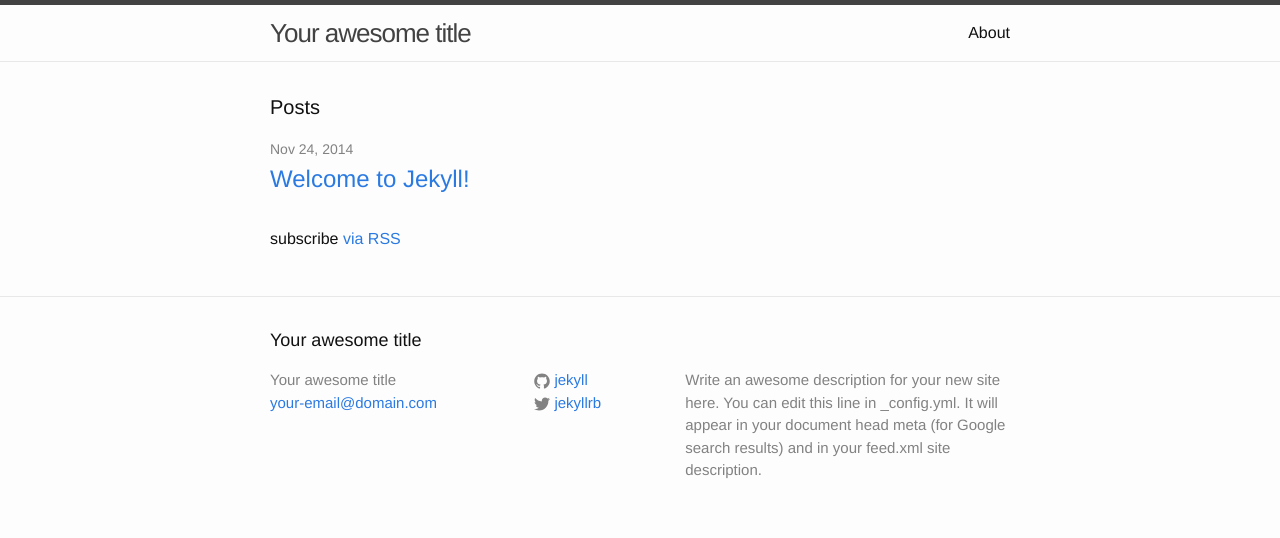
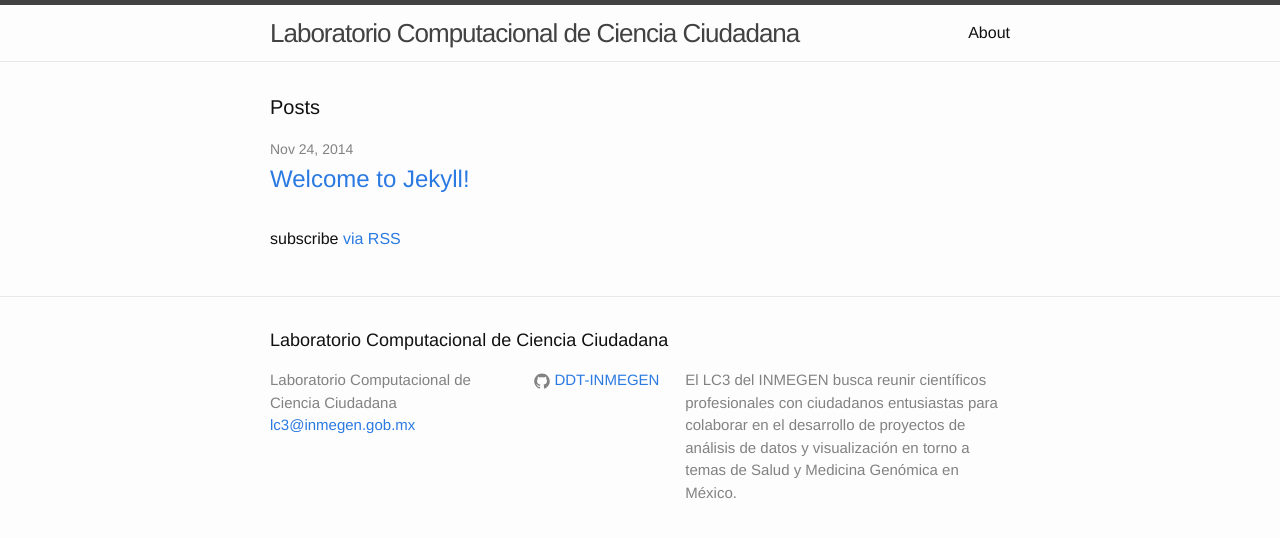
Before and after one commit to LC3-INMEGEN/LC3-INMEGEN.github.io, a Jekyll site: the page built from index.html, in a window 1280 px wide. Shown: the top 538 px of the page. Built offline with Jekyll 4.4.1, drawn with Linux system fonts in a browser that asks for light colours.

Commit message:
configuramos para nuestro url

```diff
--- a/_config.yml
+++ b/_config.yml
@@ -1,14 +1,15 @@
 # Site settings
-title: Your awesome title
-email: your-email@domain.com
+title: Laboratorio Computacional de Ciencia Ciudadana
+email: lc3@inmegen.gob.mx
 description: > # this means to ignore newlines until "baseurl:"
-  Write an awesome description for your new site here. You can edit this
-  line in _config.yml. It will appear in your document head meta (for
-  Google search results) and in your feed.xml site description.
+  El LC3 del INMEGEN busca reunir científicos profesionales con ciudadanos entusiastas
+  para colaborar en el desarrollo de proyectos de análisis de datos y visualización en torno a
+  temas de Salud y Medicina Genómica en México.
+
 baseurl: "" # the subpath of your site, e.g. /blog/
-url: "http://yourdomain.com" # the base hostname & protocol for your site
-twitter_username: jekyllrb
-github_username:  jekyll
+url: "http://lc3.github.io" # the base hostname & protocol for your site
+# twitter_username: jekyllrb
+github_username:  DDT-INMEGEN
 
 # Build settings
 markdown: kramdown
```
